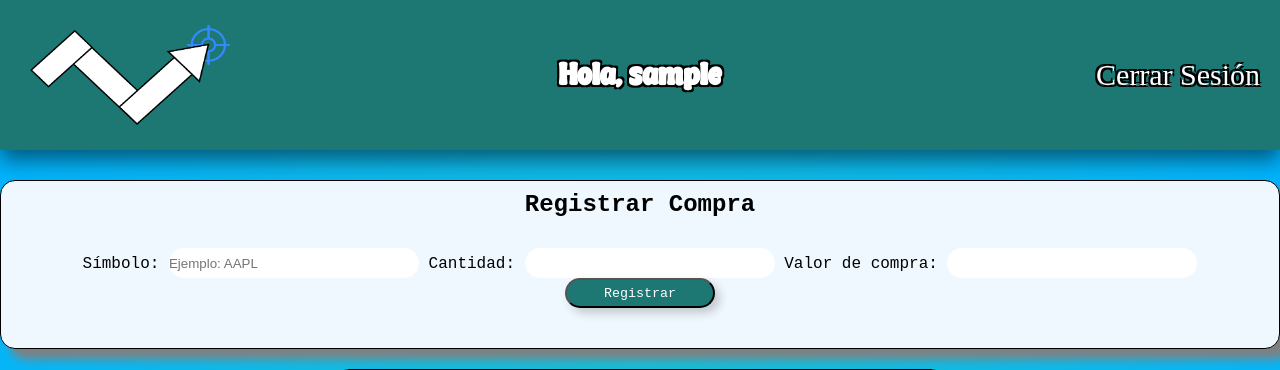
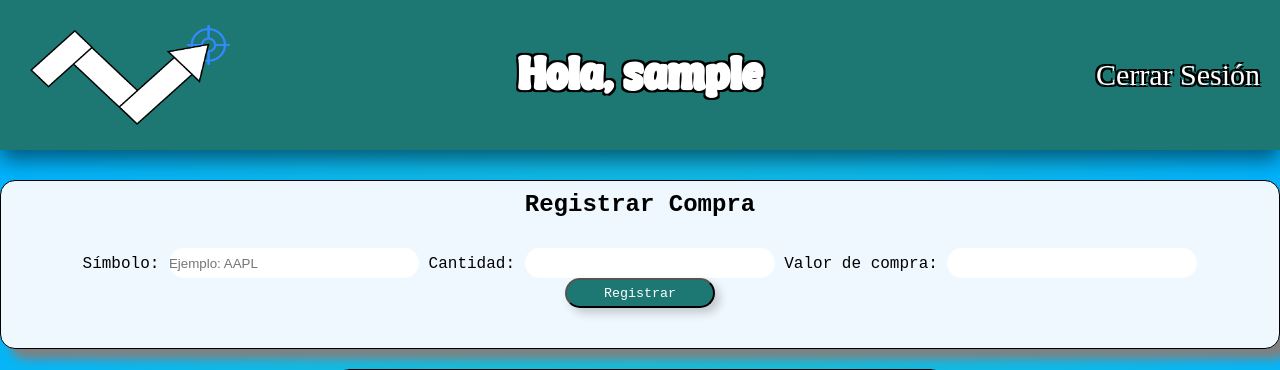
Before and after one commit to Fechise/CES_GestionAccionesBolsaValores_EvoLogic, a Flask app: page / in a window 1280 px wide. Shown: the top 370 px of the page. Run offline with Flask 2, Linux system fonts and the light colour scheme; the visitor is signed in with stand-in values (Sample User, id 1).

Commit message:
[Fix] Establecer los archivos estáticos en Flask

```diff
--- a/app.py
+++ b/app.py
@@ -1,4 +1,4 @@
-from flask import Flask, render_template, request, jsonify, redirect, url_for, session
+from flask import Flask, render_template, request, jsonify, redirect, url_for, session, send_from_directory
 import requests
 from datetime import datetime
 
@@ -192,5 +192,11 @@ def logout():
     session.pop("user", None)
     return redirect(url_for("login"))
 
+# Ruta para servir archivos estáticos
+@app.route('/static/<path:filename>')
+def static_files(filename):
+    return send_from_directory('static', filename)
+
+
 if __name__ == "__main__":
     app.run(debug=True)
--- a/static/css/index.css
+++ b/static/css/index.css
@@ -6,7 +6,7 @@
 
 @font-face {
     font-family: 'Mantra Rimba';
-    src: url("../../fonts/Mantra Rimba.ttf");
+    src: url("../fonts/Mantra Rimba.ttf");
 }
 
 .header {
@@ -25,7 +25,7 @@
 }
 
 .header .titulo {
-    font-size: 20px;
+    font-size: 30px;
     font-family: 'Mantra Rimba';
     color: white;
     text-shadow: -2px -2px 0 #000,
--- a/templates/compras.html
+++ b/templates/compras.html
@@ -7,7 +7,7 @@
 </head>
 <body>
 <header class="header">
-    <img src="../img/LogoStockTracker_SF_SL.png" alt="">
+    <img src="../static/img/LogoStockTracker_SF_SL.png" alt="">
     <h1>Acciones Compradas</h1>
     <a href="/">Regresar</a>
 </header>
--- a/templates/index.html
+++ b/templates/index.html
@@ -10,7 +10,7 @@
 
 <body>
 <header class="header">
-    <img src="../img/LogoStockTracker_SF_SL.png" alt="">
+    <img src="../static/img/LogoStockTracker_SF_SL.png" alt="">
     <div class="titulo">
         <h1>Hola, {{ username }}</h1>
     </div>
```
Also changed, not shown: static/fonts/Mantra Rimba.ttf (renamed from fonts/Mantra Rimba.ttf), static/img/LogoStockTracker_SF_SL.png (renamed from img/LogoStockTracker_SF_SL.png), static/img/LogoStockTracker_SF_SL_V.png (renamed from img/LogoStockTracker_SF_SL_V.png), static/img/LogoStockTracker_SinFondo.png (renamed from img/LogoStockTracker_SinFondo.png).
